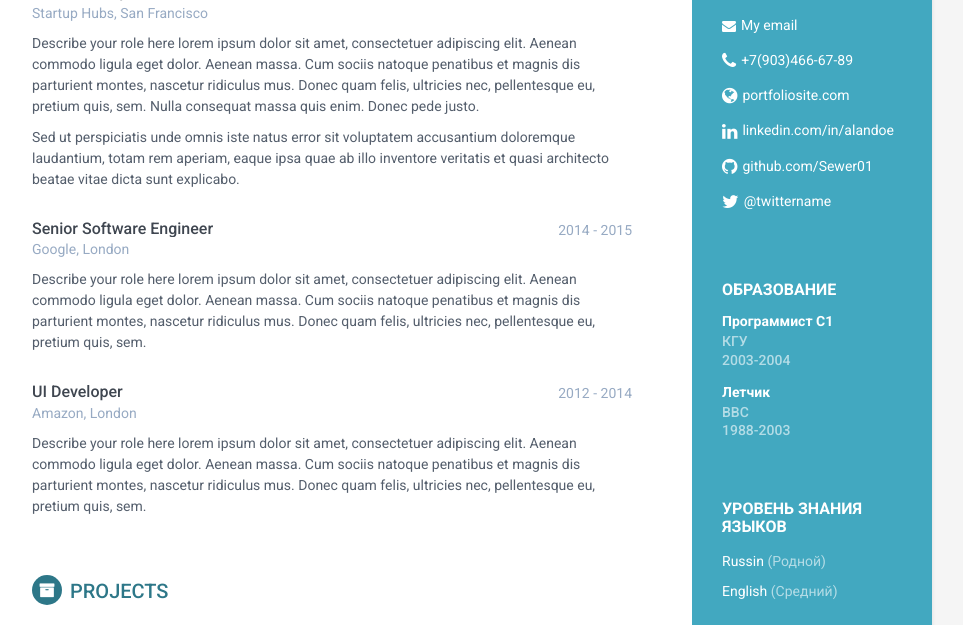
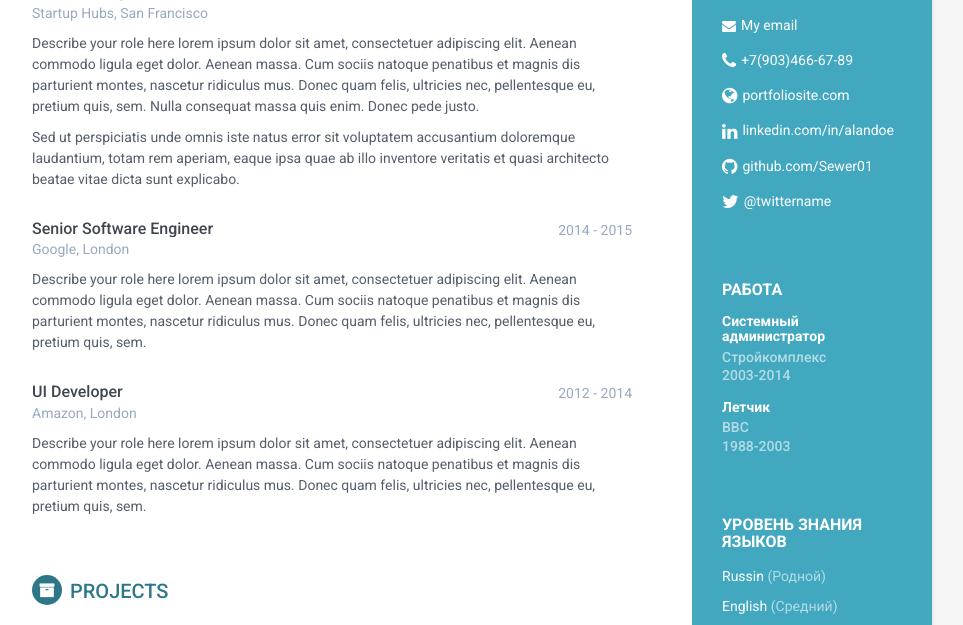
Before and after one commit to Sewer01/django, a Django app: page / in a window 1280 px wide. Shown: the part 351-976 px from the top of the page, without its empty margins (188-1151 px from the left). Run offline with Django 3.2, Linux system fonts and the light colour scheme; some libraries are stand-ins or nearby versions.

Commit message:
avtosave

```diff
--- a/myresume/main/templates/main/index.html
+++ b/myresume/main/templates/main/index.html
@@ -48,11 +48,11 @@
                 </ul>
             </div><!--//contact-container-->
             <div class="education-container container-block">
-                <h2 class="container-block-title">Образование</h2>
+                <h2 class="container-block-title">Работа</h2>
                 <div class="item">
-                    <h4 class="degree">Программист С1</h4>
-                    <h5 class="meta">КГУ</h5>
-                    <div class="time">2003-2004</div>
+                    <h4 class="degree">Системный администратор</h4>
+                    <h5 class="meta">Стройкомплекс</h5>
+                    <div class="time">2003-2014</div>
                 </div><!--//item-->
                 <div class="item">
                     <h4 class="degree">Летчик</h4>
```
Also changed, not shown: 1 other file.
